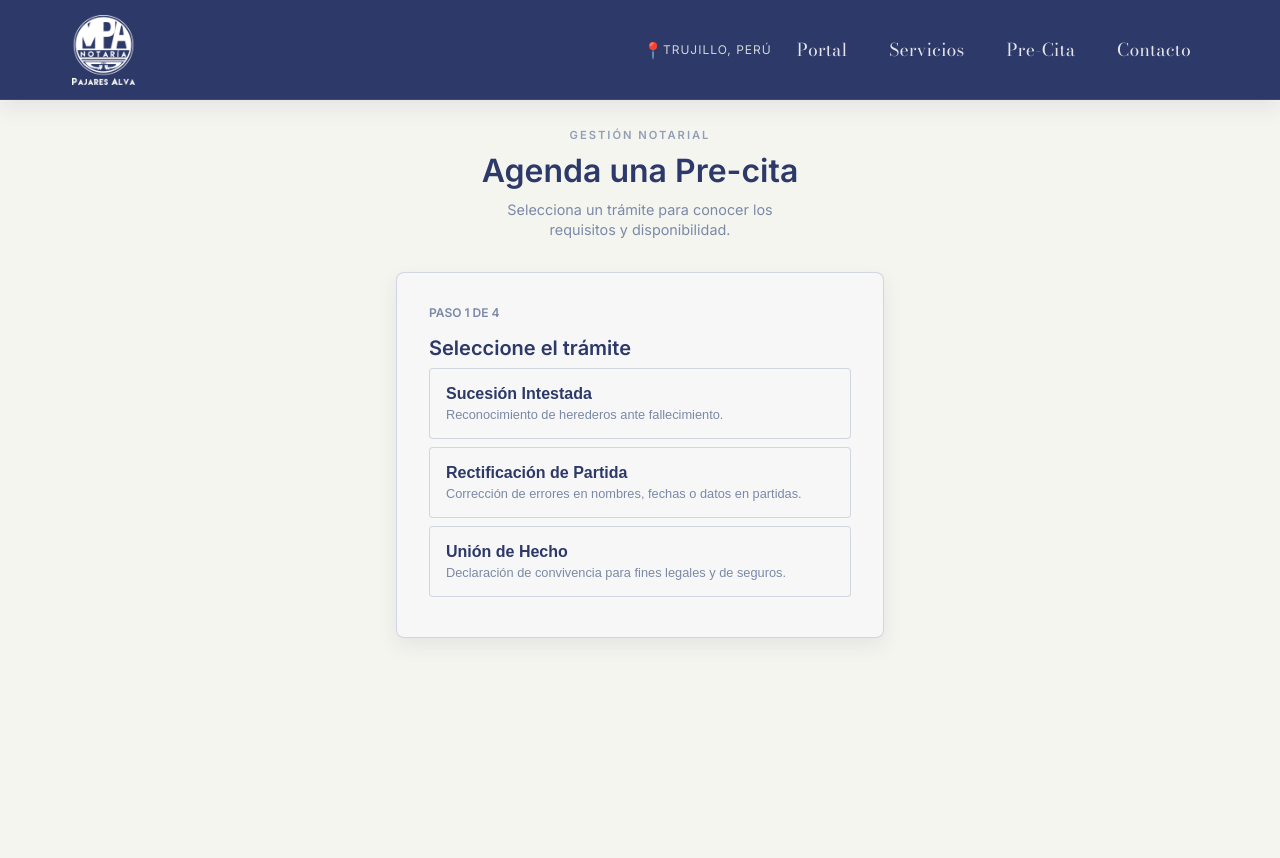
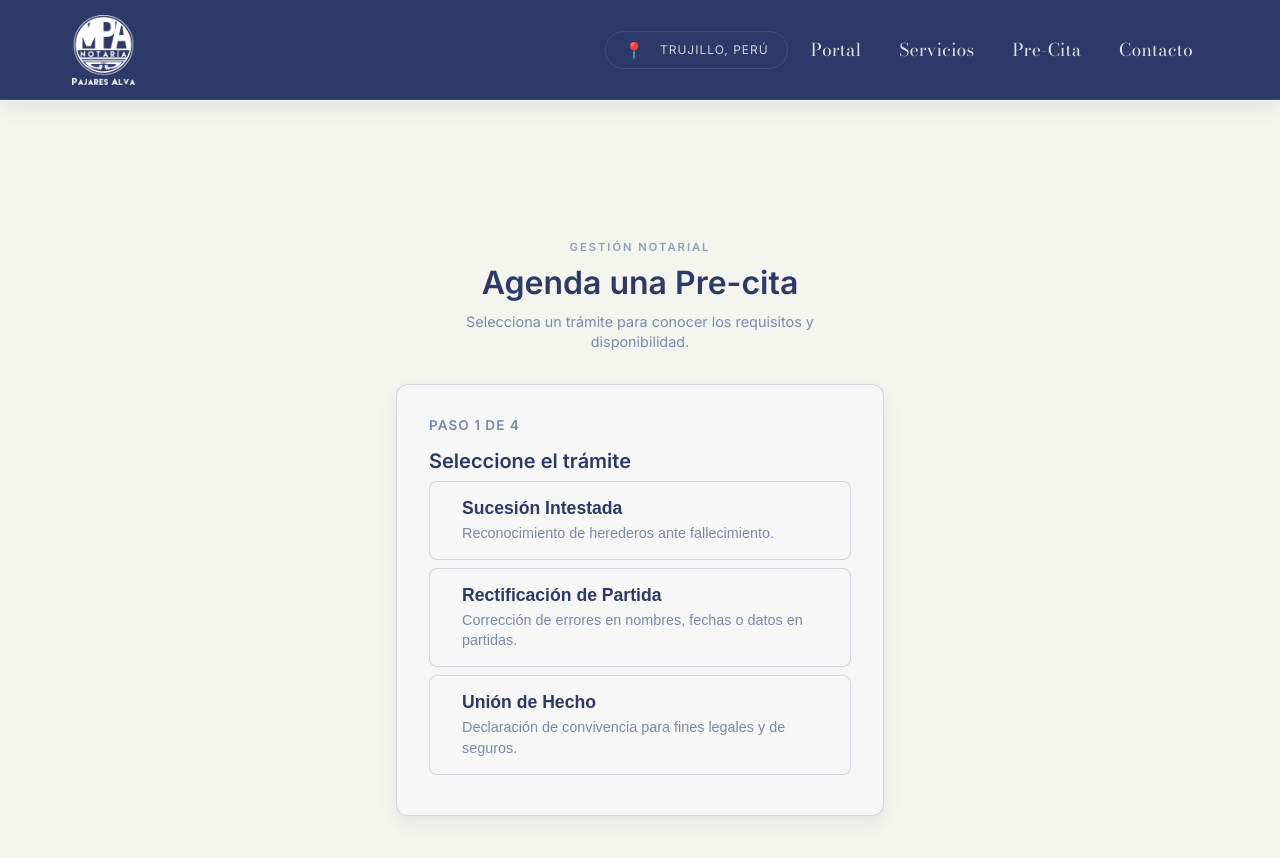
Before and after one commit to radiocat-fanzine/notaria-pajares-alva, a React (Vite) app: page / in a window 1280 px wide. Shown: the top 858 px of the page. Built offline with nearby package versions, Linux system fonts and the light colour scheme; no server answers.

Commit message:
css precita 3

```diff
--- a/src/components/Navbar.jsx
+++ b/src/components/Navbar.jsx
@@ -29,8 +29,10 @@ const Navbar = () => {
                 <ul className={`nav-links ${isOpen ? 'nav-open' : ''}`}>
                     {/* Ubicación agrupada dentro del menú en móvil */}
                     <li className="nav-location-mobile">
-                        <span className="location-icon">📍</span>
-                        <span className="location-text">Trujillo, Perú</span>
+                        <div className="nav-location-tag">
+                            <span className="location-icon">📍</span>
+                            <span className="location-text">Trujillo, Perú</span>
+                        </div>
                     </li>
 
                     <li><a href="#inicio" onClick={() => setIsOpen(false)}>Portal</a></li>
--- a/src/styles/Navbar.css
+++ b/src/styles/Navbar.css
@@ -24,6 +24,12 @@
     padding: 0 var(--space-lg);
 }
 
+.nav-content-right {
+    display: flex;
+    align-items: center;
+    gap: 40px;
+}
+
 .nav-logo {
     max-height: var(--nav-logo-height);
     width: auto;
@@ -37,17 +43,19 @@
 .nav-location-tag {
     display: flex;
     align-items: center;
-    gap: 8px;
+    gap: 16px;
     text-decoration: none;
-    padding: 6px 12px;
-    border-radius: 4px;
+    padding: 8px 18px;
+    border-radius: 50px;
     border: 1px solid rgba(255, 255, 255, 0.1);
-    transition: all 0.3s ease;
+    transition: all 0.3s cubic-bezier(0.23, 1, 0.32, 1);
 }
 
 .nav-location-tag:hover {
-    background-color: rgba(255, 255, 255, 0.05);
-    border: var(--border-main);
+    background-color: var(--color-secondary);
+    color: var(--color-primary);
+    transform: translateY(-2px);
+    box-shadow: 0 4px 15px rgba(0, 0, 0, 0.2);
 }
 
 .location-text {
@@ -90,7 +98,7 @@
     opacity: 0.9;
 
     /* EFECTO BISELADO */
-    padding: 8px 16px;
+    padding: 8px 14px;
     border-radius: 50px;
     transition: all 0.4s cubic-bezier(0.23, 1, 0.32, 1);
     border: 1px solid transparent;
@@ -125,11 +133,13 @@
     .nav-links {
         display: flex !important;
         flex-direction: column;
+        align-items: center;
+        justify-content: center;
         position: absolute;
         top: 80px;
         left: 0;
         width: 100%;
-        padding: 40px 0;
+        padding: 30px 0;
         text-align: center;
 
         /* Estado inicial (escondido) */
@@ -153,8 +163,35 @@
     .navbar .nav-location-tag {
         display: none;
     }
+
     .location-text {
         font-size: 0.65rem;
+    }
+
+    .nav-location-mobile {
+        display: flex !important;
+        visibility: visible !important;
+        opacity: 1 !important;
+        margin-bottom: 20px;
+        justify-content: center;
+    }
+
+    /* Estilo idéntico al desktop para la ubicación en móvil */
+    .nav-location-mobile .nav-location-tag {
+        display: flex !important;
+        align-items: center;
+        gap: 8px;
+        padding: 8px 16px;
+        border-radius: 4px;
+        border: 1px solid rgba(255, 255, 255, 0.15);
+        background-color: rgba(255, 255, 255, 0.03);
+        transition: all 0.3s ease;
+    }
+
+    .nav-location-mobile .nav-location-tag:hover {
+        background-color: rgba(255, 255, 255, 0.1);
+        border: var(--border-main);
+        transform: translateY(-2px);
     }
 
     .nav-logo {
@@ -185,17 +222,20 @@
 
     .nav-links li {
         width: 100%;
-        padding: 5px 0;
+        padding: 2px 0;
+        display: flex;
+        justify-content: center;
     }
 
     .nav-links a {
         display: inline-block;
-        width: 85%;
-        margin: 10px 0;
-        padding: 15px;
+        width: auto;
+        min-width: 200px;
+        margin: 4px 0;
+        padding: 12px 24px;
         font-family: var(--font-serif);
         color: var(--color-secondary);
-        font-size: 1.3rem;
+        font-size: 1.1rem;
         text-decoration: none;
         border-radius: 8px;
 
--- a/src/styles/PreCita.css
+++ b/src/styles/PreCita.css
@@ -8,6 +8,7 @@
     flex-direction: column;
     align-items: center;
     background-color: var(--color-surface);
+    padding-top: 120px;
 }
 
 .bg-overlay {
@@ -23,10 +24,7 @@
     width: 100%;
     max-width: 520px;
     margin: 0 auto;
-    padding-top: var(--space-sm);
-    padding-bottom: var(--space-sm);
-    padding-left: var(--space-md);
-    padding-right: var(--space-md);
+    padding: 0 var(--space-md) var(--space-lg);
 }
 
 .header-main {
@@ -62,58 +60,62 @@
     font-size: 0.9rem;
     font-weight: 400;
     line-height: 1.4;
-    max-width: 320px;
+    max-width: 360px;
     margin: 0 auto 32px;
 }
 
 /* --- Tarjeta Contenedora --- */
 .main-card {
-    background-color: var(--color-white);
+    background-color: var(--color-text-inverted);
     padding: var(--space-lg);
-    border-radius: 8px;
+    border-radius: 12px;
     box-shadow: var(--shadow-md);
     border: var(--border-main);
-    margin-top: var(--space-md);
+    margin-top: var(--space-sm);
+    font-size: 1rem;
 }
 
 .step-indicator {
     color: var(--color-primary-light);
-    font-size: 0.75rem;
-    font-weight: bold;
+    font-size: 0.85rem;
+    font-weight: 700;
     display: block;
     margin-bottom: var(--space-md);
+    letter-spacing: 1px;
 }
 
 /* --- Selección de Trámites (Paso 1) --- */
 .service-button {
     width: 100%;
     text-align: left;
-    padding: var(--space-md);
+    padding: var(--space-md) var(--space-lg);
     margin-bottom: var(--space-sm);
-    background: var(--color-white);
+    background: var(--color-text-inverted);
     border: var(--border-main);
-    border-radius: 4px;
+    border-radius: 8px;
     cursor: pointer;
-    transition: all 0.2s;
+    transition: transform 0.2s, border-color 0.2s;
 }
 
 .service-button:hover {
     border: var(--border-hover);
     background-color: var(--color-surface);
+    transform: translateY(-2px);
 }
 
 .service-title {
     display: block;
     font-weight: 700;
     color: var(--color-primary);
-    font-size: 1rem;
+    font-size: 1.1rem;
 }
 
 .service-desc {
     display: block;
-    font-size: 0.8rem;
+    font-size: 0.9rem;
     color: var(--color-primary-light);
     margin-top: 4px;
+    line-height: 1.4;
 }
 
 /* --- Requisitos y Listas (Paso 2) --- */
--- a/src/styles/tokens.css
+++ b/src/styles/tokens.css
@@ -35,7 +35,7 @@
     --color-border-hover-alpha: #2D396866; /* 40% alpha para hover */
 
     --border-main: 1px solid var(--color-border-alpha);
-    --border-hover: 1px solid var(--color-border-hover-alpha);
+    --border-hover: 1px solid var(--color-primary);
     --border-light: 1px solid #E2E2E2;
 
     /* --- TYPOGRAPHY --- */
```
